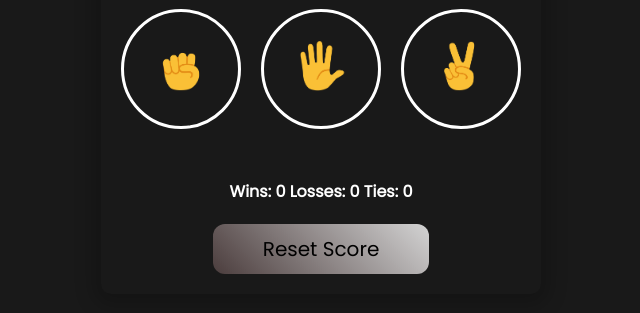
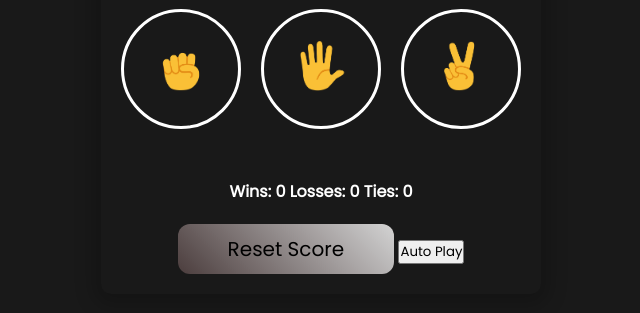
Before and after one commit to gogulaharshitha/Rock-Paper-Scissors-Game, a plain HTML site: page index.html in a window 1280 px wide. Shown: the part 291-604 px from the top of the page, without its empty margins (319-959 px from the left). Drawn offline with Linux system fonts and the light colour scheme.

Commit message:
index.html

```diff
--- a/index.html
+++ b/index.html
@@ -34,9 +34,13 @@
         </div>
         <div class="reset">
             <button class="reset-score-button">Reset Score</button>
+            <button class="auto-play-button" onclick="
+            autoPlay();
+            ">Auto Play</button>
         </div>
     </div>
 
     <script src="RPS.js" defer></script>
+
 </body>
 </html>
```
